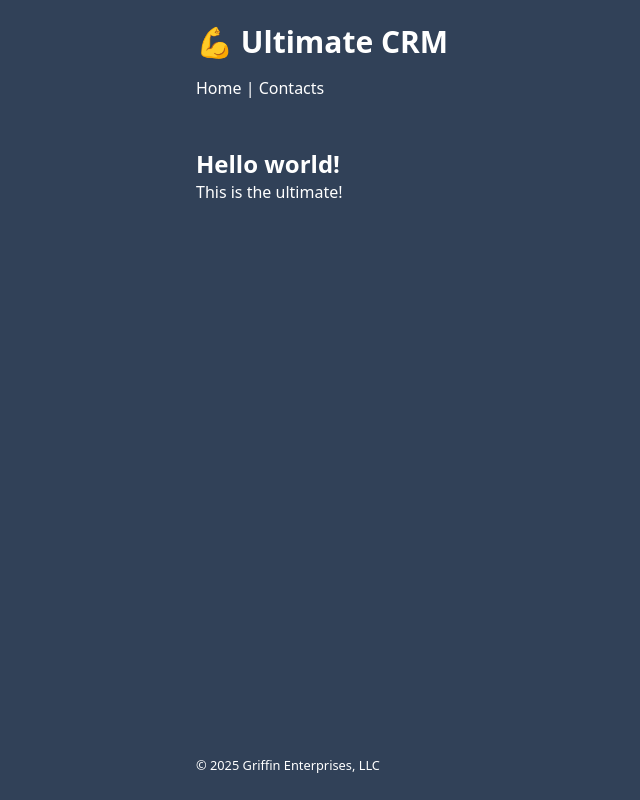
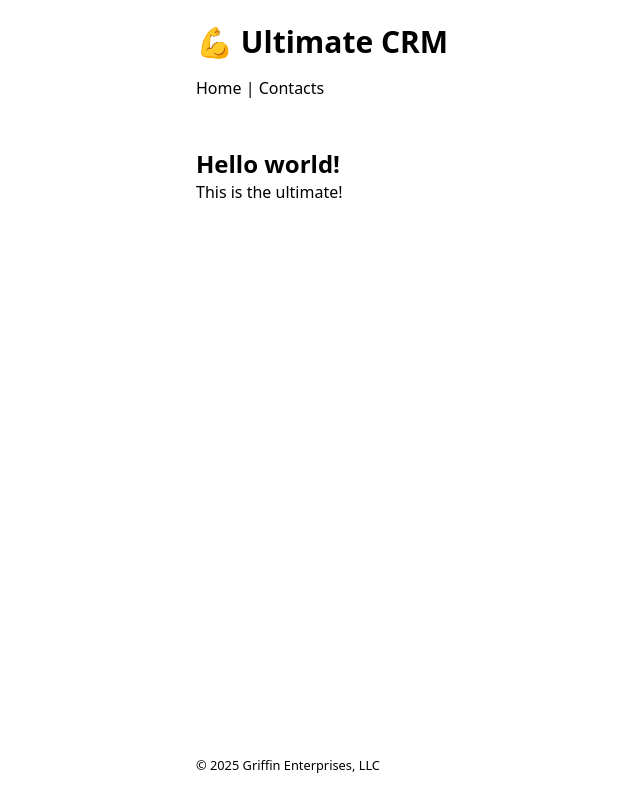
Before and after one commit to adamwgriffin/rails-nuxt-crm, a Nuxt app in the folder client/: page / in a window 1280 px wide. Shown: the whole page, without its empty margins (20-660 px from the left). Built offline with nearby package versions, Linux system fonts and the light colour scheme.

Commit message:
Added dark mode support

```diff
--- a/client/app/assets/css/main.css
+++ b/client/app/assets/css/main.css
@@ -1,5 +1,7 @@
 @import "tailwindcss";
 
 body {
-  @apply text-white bg-slate-700;
+  @media (prefers-color-scheme: dark) {
+    @apply text-white bg-slate-700;
+  }
 }
```
